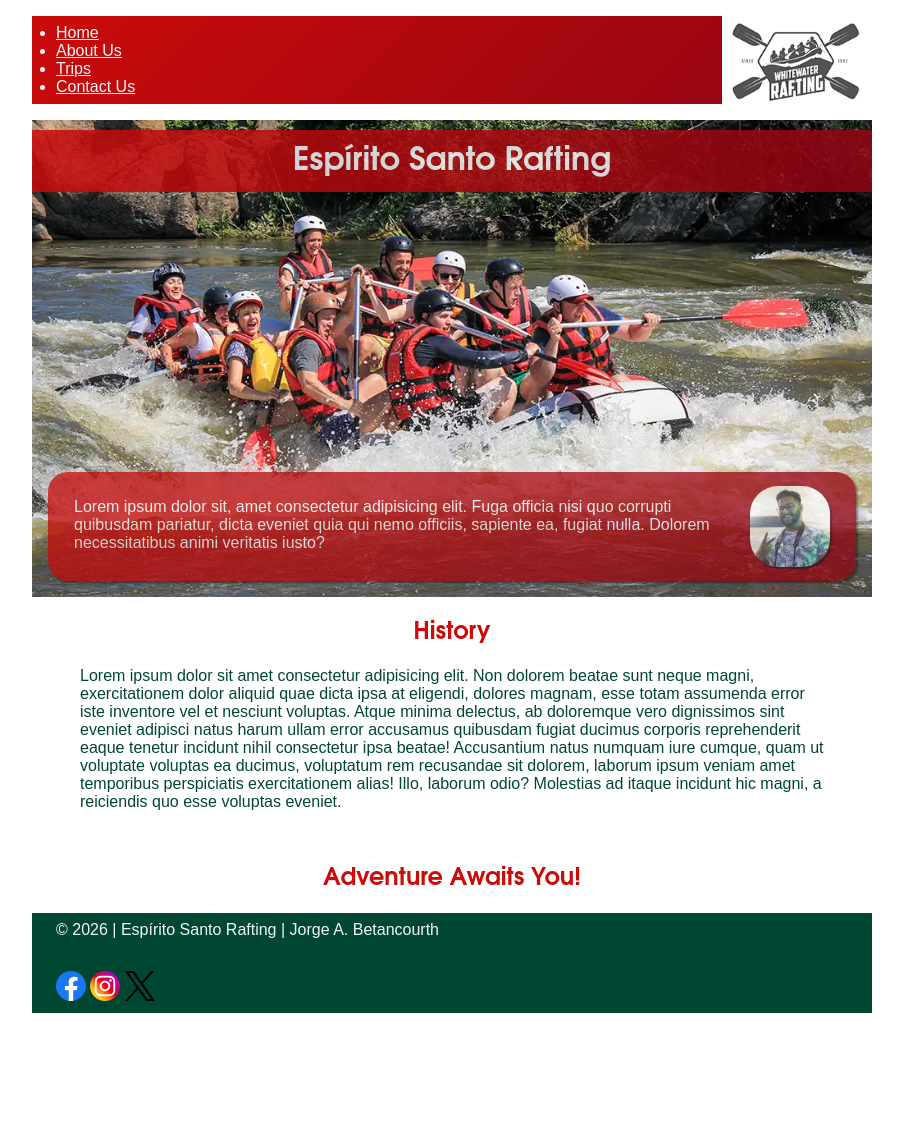
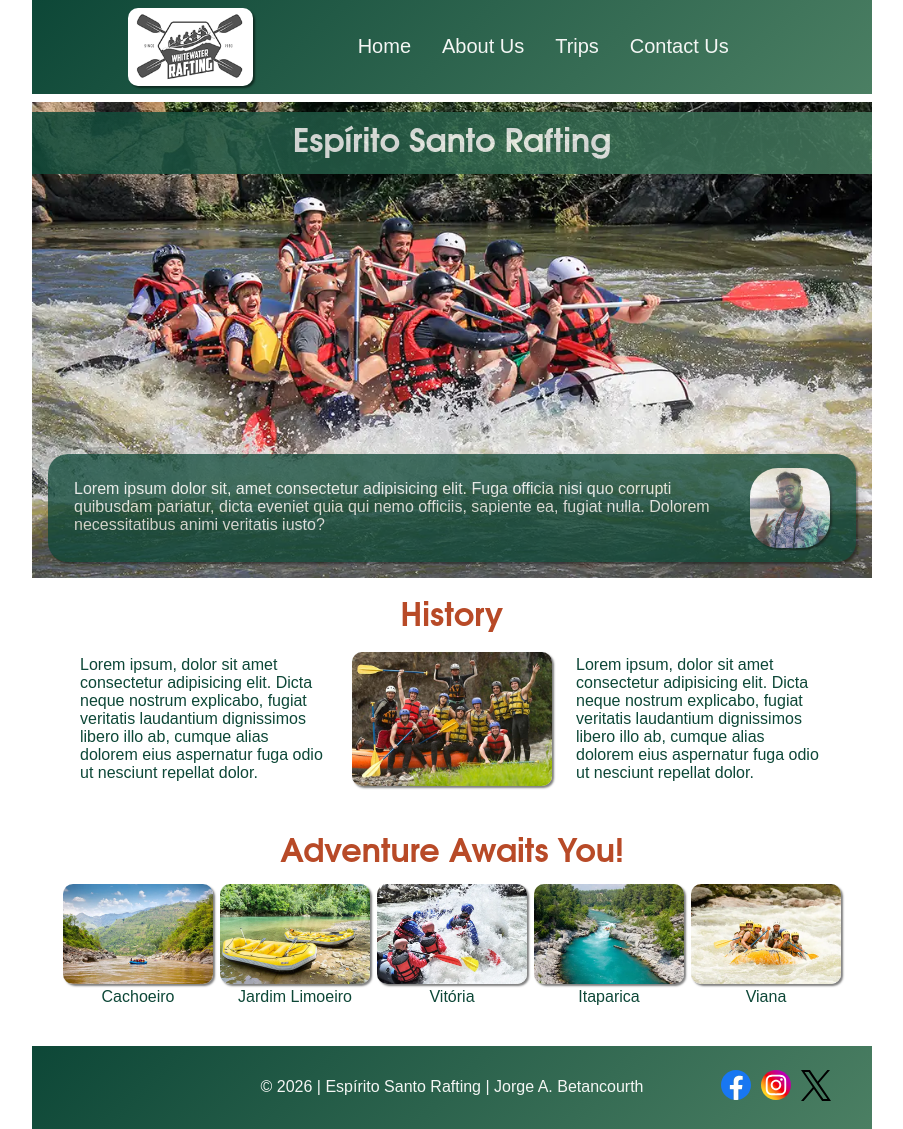
Before and after one commit to betancourthaja/wdd130, a plain HTML site: page wwr/about.html in a window 1280 px wide. Shown: the whole page, without its empty margins (188-1091 px from the left). Before the commit the page ends 1029 px from the top, so only its background shows below. Drawn offline with Linux system fonts and the light colour scheme.

Commit message:
W04 Assignment v1

```diff
--- a/wwr/about.html
+++ b/wwr/about.html
@@ -31,15 +31,40 @@
                 <p>Lorem ipsum dolor sit, amet consectetur adipisicing elit. Fuga officia nisi quo corrupti quibusdam pariatur, dicta eveniet quia qui nemo officiis, sapiente ea, fugiat nulla. Dolorem necessitatibus animi veritatis iusto?</p>
             </article>
         </div>
-        <section>
+        <section class="history">
             <h2>History</h2>
-            <p>Lorem ipsum dolor sit amet consectetur adipisicing elit. Non dolorem beatae sunt neque magni, exercitationem dolor aliquid quae dicta ipsa at eligendi, dolores magnam, esse totam assumenda error iste inventore vel et nesciunt voluptas. Atque minima delectus, ab doloremque vero dignissimos sint eveniet adipisci natus harum ullam error accusamus quibusdam fugiat ducimus corporis reprehenderit eaque tenetur incidunt nihil consectetur ipsa beatae! Accusantium natus numquam iure cumque, quam ut voluptate voluptas ea ducimus, voluptatum rem recusandae sit dolorem, laborum ipsum veniam amet temporibus perspiciatis exercitationem alias! Illo, laborum odio? Molestias ad itaque incidunt hic magni, a reiciendis quo esse voluptas eveniet.</p>
+            <p>Lorem ipsum, dolor sit amet consectetur adipisicing elit. Dicta neque nostrum explicabo, fugiat veritatis laudantium dignissimos libero illo ab, cumque alias dolorem eius aspernatur fuga odio ut nesciunt repellat dolor.</p>
+            <img src="images/rafting_group.jpg" alt="Espírito Santo Rafting Team">
+            <p>Lorem ipsum, dolor sit amet consectetur adipisicing elit. Dicta neque nostrum explicabo, fugiat veritatis laudantium dignissimos libero illo ab, cumque alias dolorem eius aspernatur fuga odio ut nesciunt repellat dolor.</p>
         </section>
         <section>
             <h2>Adventure Awaits You!</h2>
+            <div class="adventures">
+                <figure>
+                    <img src="images/adventure1.webp" alt="Cachoeiro de Itapemirim">
+                    <figcaption>Cachoeiro</figcaption>
+                </figure>
+                <figure>
+                    <img src="images/adventure2.webp" alt="Jardim Limoeiro">
+                    <figcaption>Jardim Limoeiro</figcaption>
+                </figure>
+                <figure>
+                    <img src="images/adventure3.webp" alt="Vitória">
+                    <figcaption>Vitória</figcaption>
+                </figure>
+                <figure>
+                    <img src="images/adventure4.webp" alt="Itaparica">
+                    <figcaption>Itaparica</figcaption>
+                </figure>
+                <figure>
+                    <img src="images/adventure5.webp" alt="Viana">
+                    <figcaption>Viana</figcaption>
+                </figure>
+            </div>
         </section>
     </main>
     <footer>
+        <div></div>
         <p>&copy; 2026 | Espírito Santo Rafting | Jorge A. Betancourth</p>
         <nav class="socialmedia">
             <a href="https://www.facebook.com/">
--- a/wwr/styles/rafting.css
+++ b/wwr/styles/rafting.css
@@ -1,22 +1,20 @@
 :root {
-    --white-text-color: #f3f4f6;
-    /* white smoke */
-    --accent1-color: #8e0413;
-    /* deep crimson */
-    --primary-color: #cb0b0a;
-    /* brick ember */
-    /* --secondary-color: #568d66; */
-    /* sea green */
-    --accent2-color: #004733;
-    /* deep forest */
+    --primary-color: #0d4737;
+    /* deep pine */
+    --secondary-color: #4b7f63;
+    /* moss sage */
+    --accent-color: #b84a27;
+    /* canyon terracotta */
+    --white-text-color: #f4f6f4;
     --heading-font: "Avantgarde",
         "TeX Gyre Adventor",
         "URW Gothic L",
         sans-serif;
     --body-font: Arial,
         sans-serif;
+    --border-radius-image: 10px;
     --small-shadow: 2px 2px 2px rgb(0 0 0 / 0.5);
-    --linear-gradient-background: linear-gradient(315deg, var(--accent1-color), var(--primary-color));
+    --linear-gradient-background: linear-gradient(315deg, var(--secondary-color), var(--primary-color));
 }
 
 * {
@@ -27,21 +25,7 @@
 
 body {
     font-family: var(--body-font);
-    color: var(--accent2-color);
-}
-
-header {
-    background: var(--linear-gradient-background);
-}
-
-header img {
-    float: right;
-    width: 150px;
-}
-
-header li,
-header a {
-    color: var(--white-text-color);
+    color: var(--primary-color);
 }
 
 header,
@@ -51,11 +35,48 @@ footer {
     margin: 0 auto;
 }
 
+header {
+    background: var(--linear-gradient-background);
+    margin-bottom: 0.5rem;
+    display: grid;
+    grid-template-columns: 125px 450px;
+    align-items: center;
+    justify-content: space-evenly;
+    height: auto;
+}
+
+header img {
+    width: 125px;
+    margin: 0.5rem;
+    border-radius: var(--border-radius-image);
+    box-shadow: var(--small-shadow);
+}
+
+header ul {
+    display: flex;
+    list-style: none;
+}
+
+header li {
+    color: var(--white-text-color);
+    flex: 1 1 auto;
+}
+
+header a {
+    color: var(--white-text-color);
+    text-decoration: none;
+    font-size: 1.25rem;
+}
+
 h1,
 h2 {
     font-family: var(--heading-font);
-    color: var(--primary-color);
+    color: var(--accent-color);
     text-align: center;
+}
+
+h2 {
+    font-size: 2rem;
 }
 
 nav,
@@ -67,23 +88,18 @@ article {
 }
 
 footer {
-    background-color: var(--accent2-color);
+    background: var(--linear-gradient-background);
+    display: grid;
+    grid-template-columns: 175px 1fr 175px;
+    align-items: center;
 }
 
 footer p {
     color: var(--white-text-color);
+    text-align: center;
 }
 
 /* Classes */
-
-.socialmedia a {
-    text-decoration: none;
-}
-
-.socialmedia img {
-    width: 30px;
-    height: auto;
-}
 
 .hero {
     position: relative;
@@ -111,7 +127,7 @@ footer p {
     padding: 2px;
     opacity: 0.75;
     color: var(--white-text-color);
-    background: var(--linear-gradient-background);
+    background: var(--primary-color);
     border-radius: 20px;
     box-shadow: var(--small-shadow);
 }
@@ -123,3 +139,52 @@ footer p {
     border-radius: 35%;
     box-shadow: var(--small-shadow);
 }
+
+.history {
+    display: grid;
+    grid-template-columns: 1fr 200px 1fr;
+    justify-content: space-between;
+    align-items: center;
+}
+
+.history h2 {
+    grid-column: span 3;
+}
+
+.history img {
+    width: 200px;
+    height: auto;
+    border-radius: var(--border-radius-image);
+    box-shadow: var(--small-shadow);
+}
+
+.adventures {
+    display: flex;
+    justify-content: space-evenly;
+    margin: 1rem 0;
+}
+
+.adventures img {
+    width: 150px;
+    height: auto;
+    border-radius: var(--border-radius-image);
+    box-shadow: var(--small-shadow);
+}
+
+.adventures figcaption {
+    text-align: center;
+}
+
+.socialmedia {
+    display: flex;
+    column-gap: 10px;
+}
+
+.socialmedia a {
+    text-decoration: none;
+}
+
+.socialmedia img {
+    width: 30px;
+    height: auto;
+}
```
Also changed, not shown: wwr/images/adventure1.webp (added), wwr/images/adventure2.webp (added), wwr/images/adventure3.webp (added), wwr/images/adventure4.webp (added), wwr/images/adventure5.webp (added), wwr/images/rafting_group.jpg (added).
